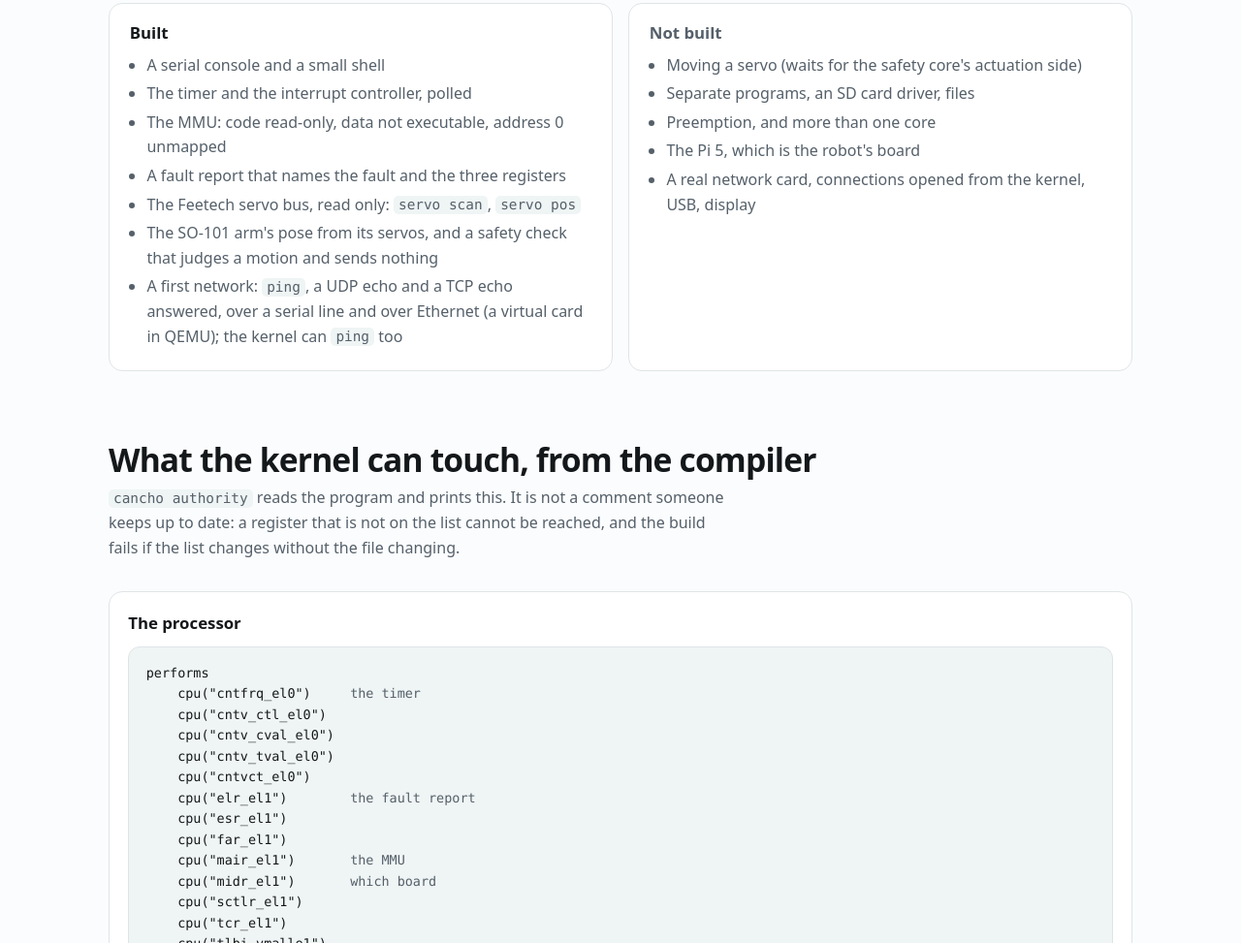
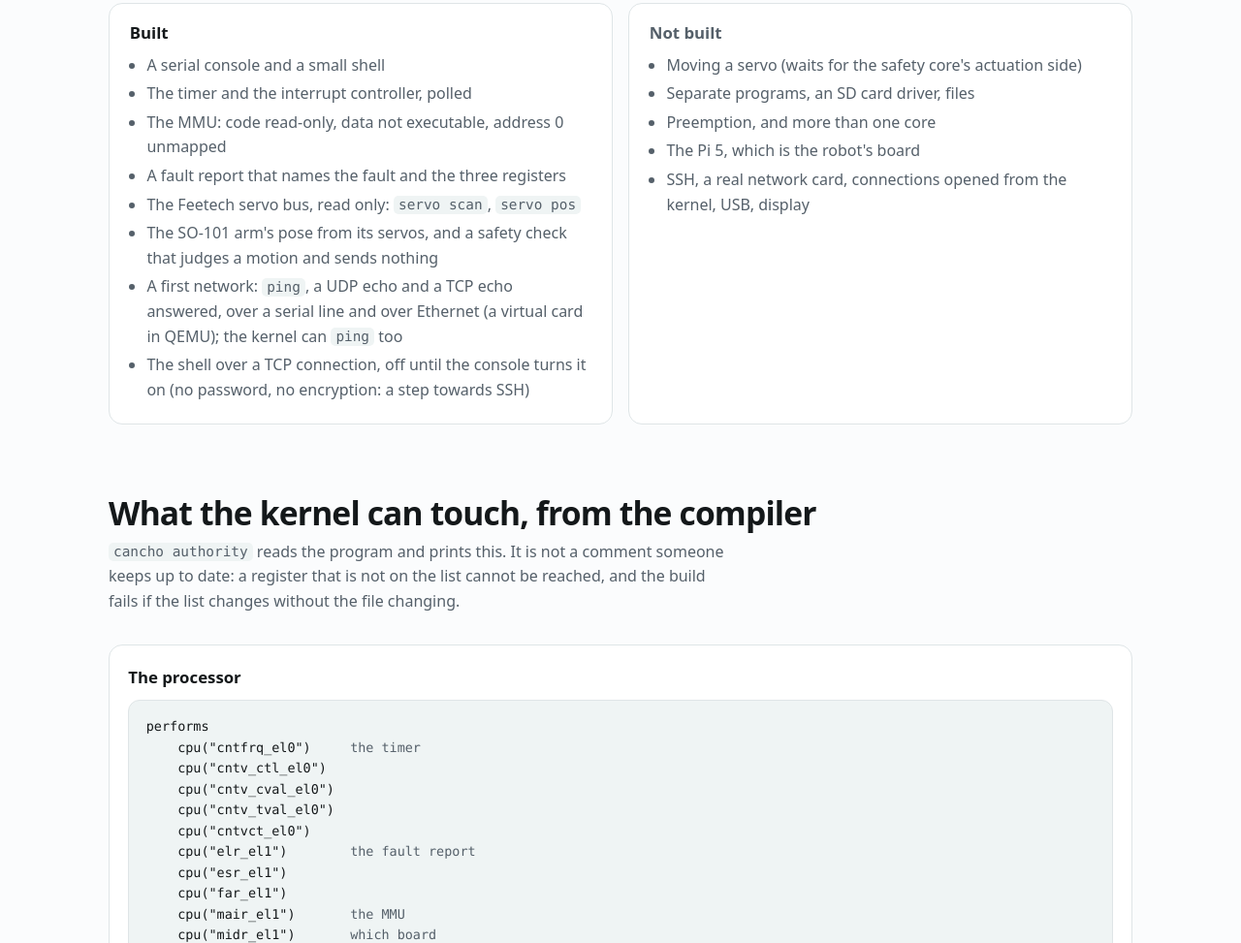
Before and after one commit to alpibrusl/cancho-os, a plain HTML site: page docs/index.html in a window 1280 px wide. Shown: the part 1536-2509 px from the top of the page at 97% size. Drawn offline with Linux system fonts and the light colour scheme.

Commit message:
The shell over a connection
inet gains one port that is the caller's: what arrives waits to be read
(tcp_read), the answer is written (tcp_write, tcp_flush), and the other end
may finish first and still be answered (tcp_close). The kernel's putc writes
to a queue while a line from the network runs, so every command works there
unchanged. Port 23 is closed until net shell on is typed at the console.

Co-Authored-By: Claude Fable 5.2 <noreply@anthropic.com>

```diff
--- a/docs/index.html
+++ b/docs/index.html
@@ -201,13 +201,14 @@ halted.</pre></div>
       <li>The Feetech servo bus, read only: <code>servo scan</code>, <code>servo pos</code></li>
       <li>The SO-101 arm's pose from its servos, and a safety check that judges a motion and sends nothing</li>
       <li>A first network: <code>ping</code>, a UDP echo and a TCP echo answered, over a serial line and over Ethernet (a virtual card in QEMU); the kernel can <code>ping</code> too</li>
+      <li>The shell over a TCP connection, off until the console turns it on (no password, no encryption: a step towards SSH)</li>
     </ul></div>
     <div class="no"><h3>Not built</h3><ul>
       <li>Moving a servo (waits for the safety core's actuation side)</li>
       <li>Separate programs, an SD card driver, files</li>
       <li>Preemption, and more than one core</li>
       <li>The Pi 5, which is the robot's board</li>
-      <li>A real network card, connections opened from the kernel, USB, display</li>
+      <li>SSH, a real network card, connections opened from the kernel, USB, display</li>
     </ul></div>
   </div>
 </section>
```
Also changed, not shown: 10 other files.
